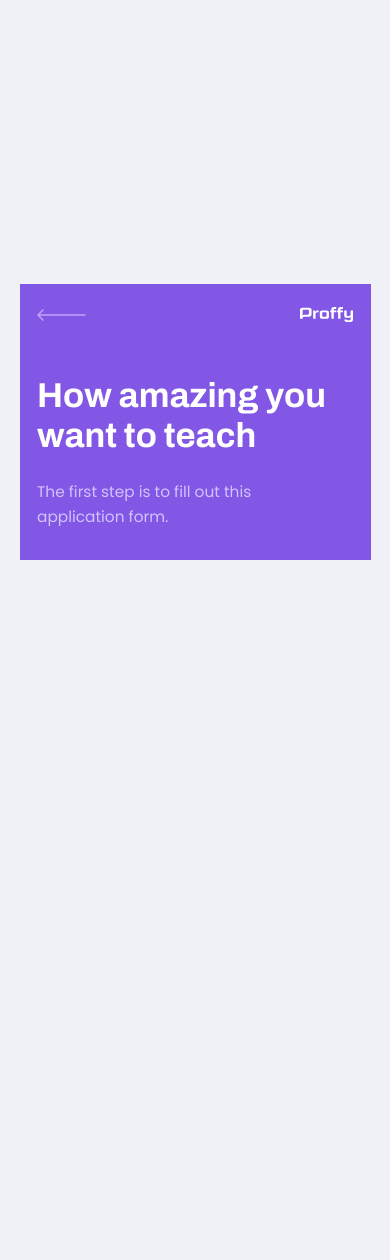
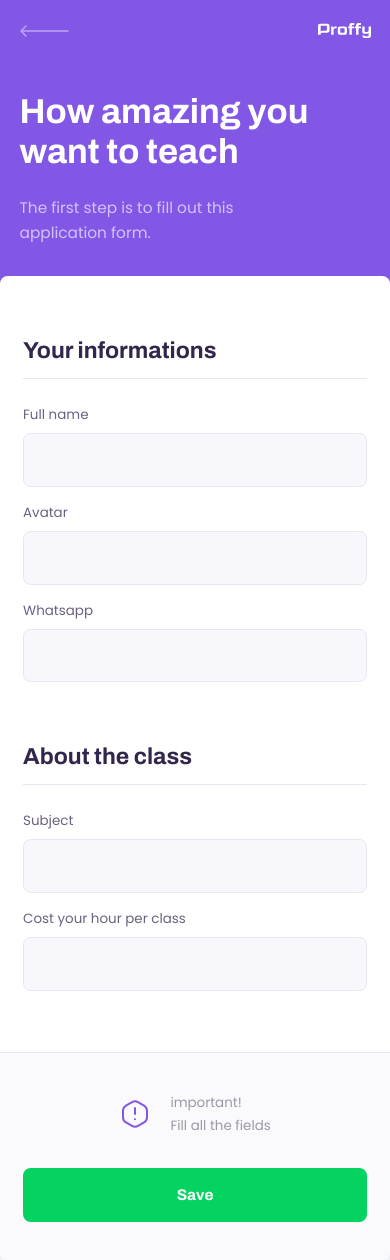
Before and after one commit to mhayk/proffy-web, a React (Create React App) app: page /give-classes in a window 390 px wide. Before the commit the page ends 844 px from the top, so only its background shows below. Built offline with nearby package versions, Linux system fonts and the light colour scheme.

Commit message:
The TeacherForm page's style to mobile screen is ready.
Signed-off-by: Mhayk Whandson <hi@mhayk.com>

```diff
--- a/src/pages/TeacherForm/index.tsx
+++ b/src/pages/TeacherForm/index.tsx
@@ -1,6 +1,11 @@
 import React from 'react';
 
 import PageHeader from '../../components/PageHeader';
+
+import './styles.css';
+import Input from '../../components/Input';
+
+import warningIcon from '../../assets/images/icons/warning.svg';
 
 function TeacherForm() {
   return (
@@ -9,6 +14,32 @@
         title="How amazing you want to teach"
         description="The first step is to fill out this application form."
        />
+
+       <main>
+         <fieldset>
+           <legend>Your informations</legend>
+          <Input name="name" label="Full name" />
+          <Input name="avatar" label="Avatar" />
+          <Input name="whatsapp" label="Whatsapp" />
+         </fieldset>
+
+         <fieldset>
+           <legend>About the class</legend>
+          <Input name="subject" label="Subject" />
+          <Input name="cost" label="Cost your hour per class" />
+         </fieldset>
+
+         <footer>
+           <p>
+             <img src={warningIcon} alt="Important warning"/>
+             important! <br />
+             Fill all the fields
+           </p>
+           <button type="button">
+             Save
+           </button>
+         </footer>
+       </main>
     </div>
   )
 }
--- a/src/pages/TeacherForm/styles.css
+++ b/src/pages/TeacherForm/styles.css
@@ -37,3 +37,43 @@
     padding-bottom: 1.6rem;
     border-bottom: 1px solid var(--color-line-in-white);
 }
+
+#page-teacher-form main footer {
+    padding: 4rem 2.4rem;
+    background: var(--color-box-footer);
+    border-top: 1px solid var(--color-line-in-white);
+    margin-top: 6.4rem;
+}
+
+#page-teacher-form main footer p {
+    display: flex;
+    align-items: center;
+    justify-content: center;
+    font-size: 1.4rem;
+    line-height: 2.4rem;
+    color: var(--color-text-complement)
+}
+
+#page-teacher-form main footer p img {
+    margin-right: 2rem;
+}
+
+#page-teacher-form main footer button {
+    width: 100%;
+    height: 5.6rem;
+    background: var(--color-secundary);
+    color: var(--color-button-text);
+    border: 0;
+    border-radius: 0.8rem;
+    cursor: pointer;
+    font: 700 1.6rem Archivo;
+    display: flex;
+    align-items: center;
+    justify-content: center;
+    transition: background-color 0.2s;
+    margin-top: 3.2rem;
+}
+
+#page-teacher-form main footer button:hover {
+    background-color: var(--color-secundary-dark);
+}
```
